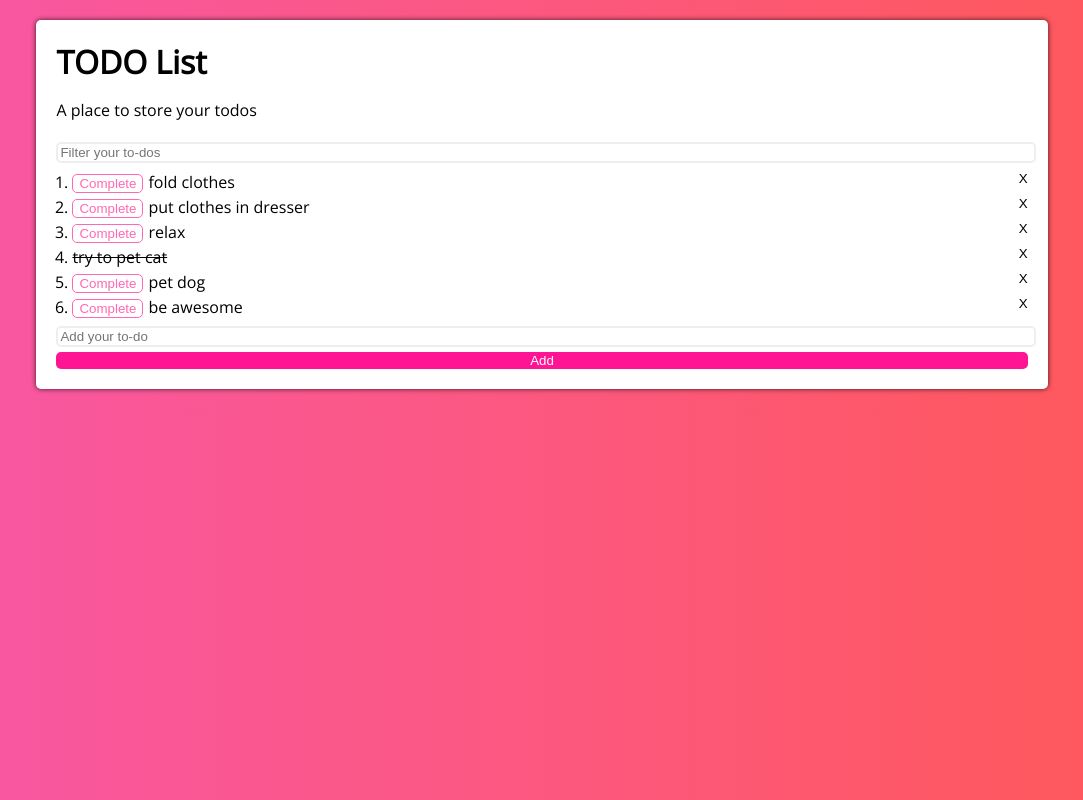
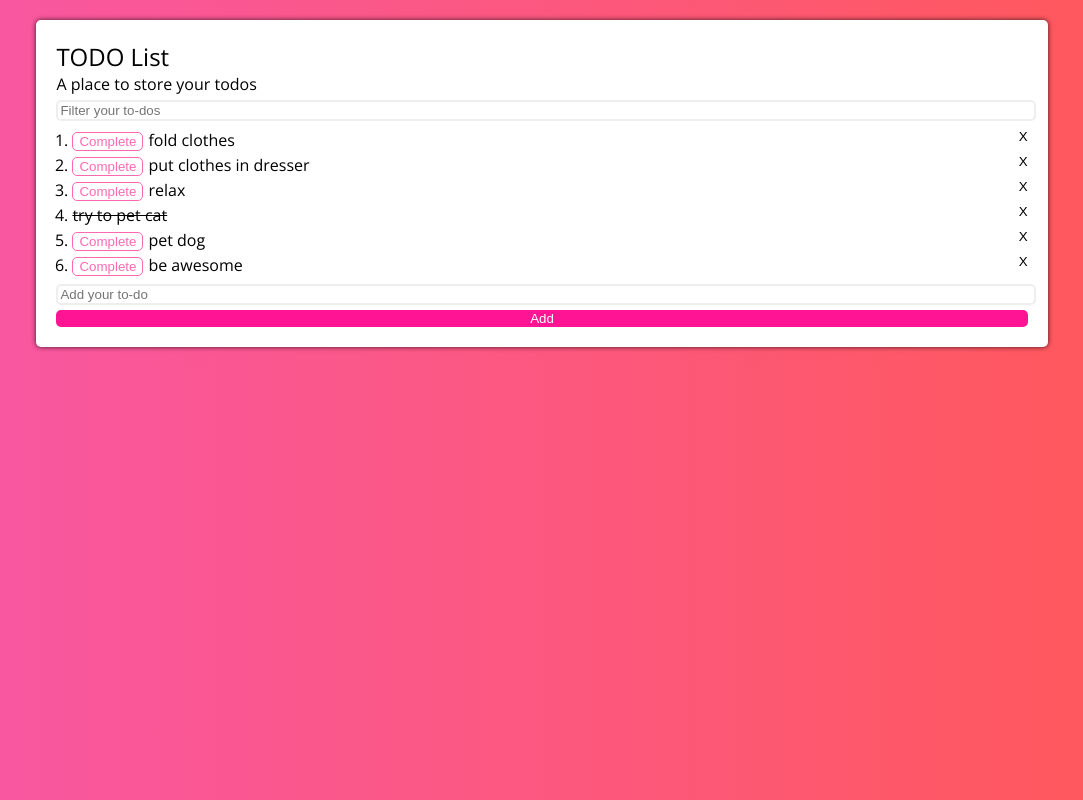
Before and after one commit to NCiarelli/angular-lab1, an Angular app: page / in a window 1280 px wide. Shown: the whole page, without its empty margins (98-1181 px from the left). Built offline with nearby package versions, Linux system fonts and the light colour scheme.

Commit message:
Finished styling for part 1

```diff
--- a/src/app/todo/todo.component.css
+++ b/src/app/todo/todo.component.css
@@ -60,4 +60,11 @@
 #todo-heading {
   margin: 0;
   padding: 0;
+  font-weight: 300;
+  font-size: x-large;
 }
+
+#todo-description {
+  margin: 0;
+  padding: 0;
+}
--- a/src/styles.css
+++ b/src/styles.css
@@ -1,6 +1,5 @@
 /* You can add global styles to this file, and also import other style files */
 body {
   font-family: 'Open Sans', sans-serif;;
-  font-weight: 300;
   background: linear-gradient(to right, #f857a6, #ff5858);
 }
```
